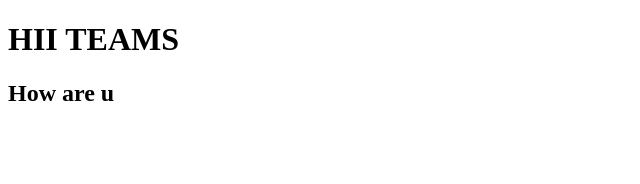
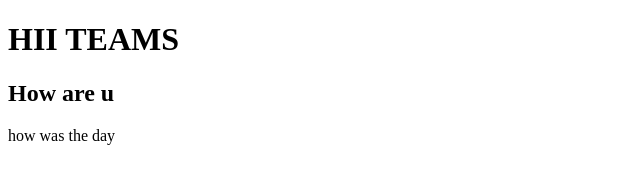
Before and after one commit to gajendrahv/gajarepo1, a plain HTML site: page index.html in a window 1280 px wide. Shown: the whole page, without its empty margins (0-640 px from the left). Drawn offline with Linux system fonts and the light colour scheme.

```diff
--- a/index.html
+++ b/index.html
@@ -9,5 +9,6 @@
 <body>
     <h1>HII TEAMS</h1>
     <h2>How are u</h2>
+    <p>how was the day</p>
 </body>
 </html>
```
